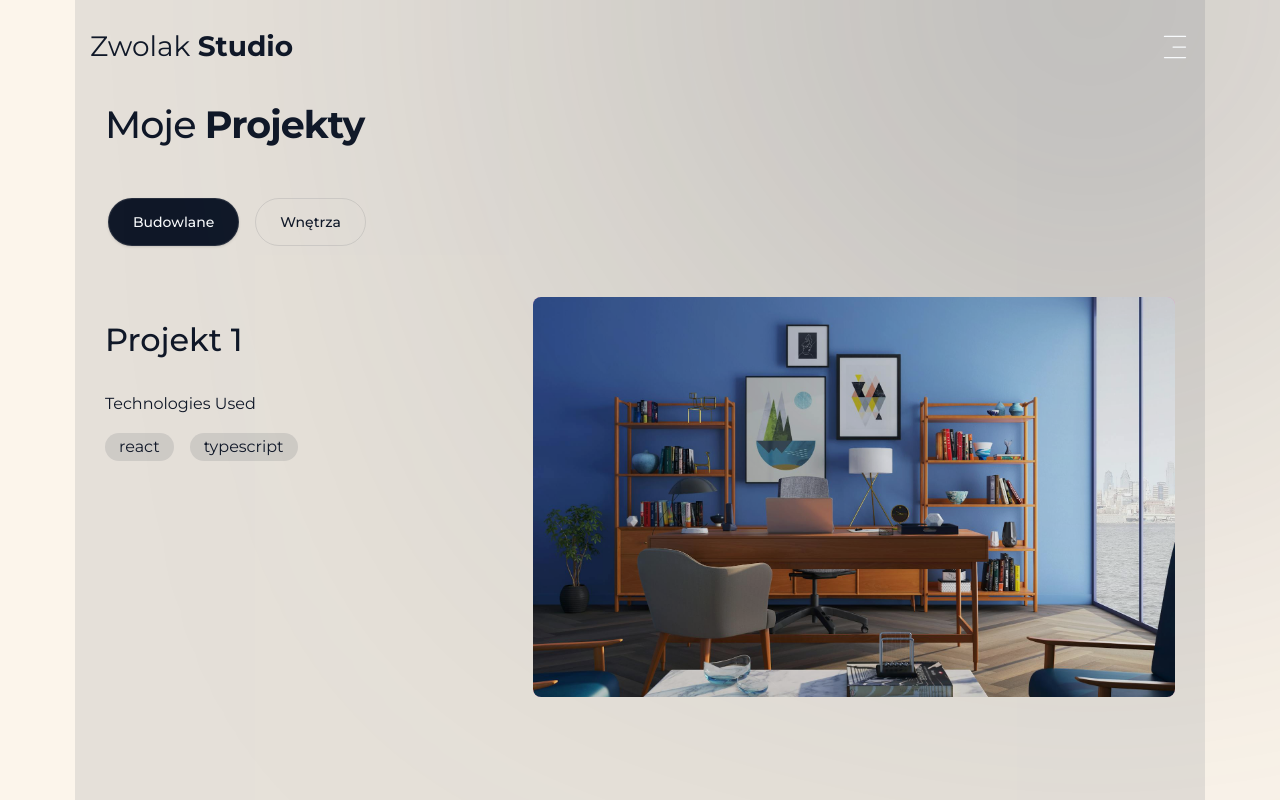
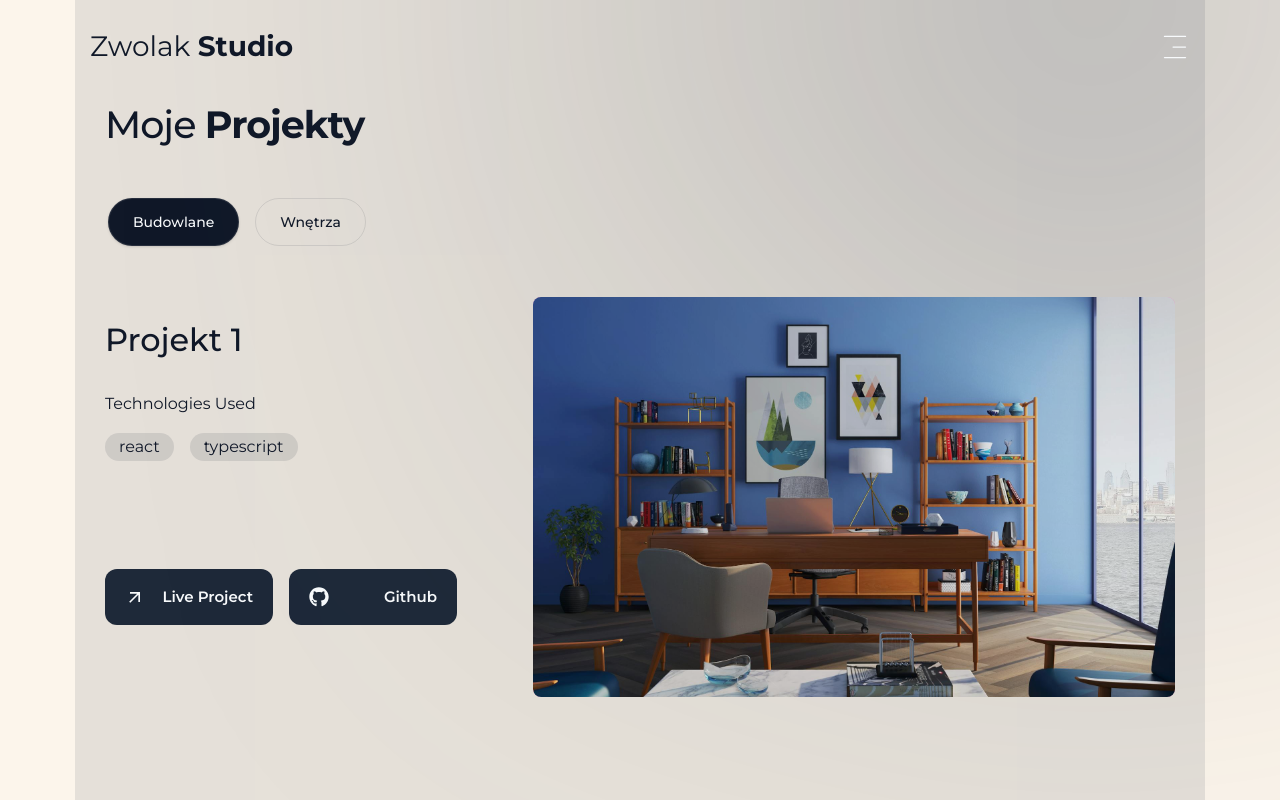
Before and after one commit to misiek869/zowlak_studio_website, a Next.js app: page /work in a window 1280 px wide. Shown: the top 800 px of the page. Built offline with nearby package versions, Linux system fonts and the light colour scheme.

Commit message:
install tailwind scrollbar

```diff
--- a/app/work/page.tsx
+++ b/app/work/page.tsx
@@ -8,7 +8,7 @@ import 'swiper/css/pagination'
 import { Tabs, TabsContent, TabsList, TabsTrigger } from '@/components/ui/tabs'
 import Link from 'next/link'
 import Image from 'next/image'
-import { MdOutlineArrowOutward } from 'react-icons/md'
+import { MdArrowOutward, MdOutlineArrowOutward } from 'react-icons/md'
 import { FaGithub } from 'react-icons/fa'
 import { li } from 'framer-motion/client'
 
@@ -128,6 +128,21 @@ const WorkPage = () => {
 																	})}
 																</ul>
 															</div>
+															{/* buttons */}
+															<div className=' flex flex-col sm:flex-row gap-4 items-start'>
+																<Link href={item.link}>
+																	<button className='btn btn-sm btn-gray flex gap-2'>
+																		<MdArrowOutward className='text-xl' />
+																		<span>Live Project</span>
+																	</button>
+																</Link>
+																<Link href={item.github}>
+																	<button className='btn btn-sm btn-gray flex gap-2'>
+																		<FaGithub className='text-xl' />
+																		<span>Github</span>
+																	</button>
+																</Link>
+															</div>
 														</div>
 														<div className='w-full h-[200px] md:h-[400px] relative bg-pink-300 order-1 xl:order-none rounded-lg overflow-hidden'>
 															<Image
--- a/package.json
+++ b/package.json
@@ -24,7 +24,8 @@
     "react-icons": "^5.5.0",
     "react-type-animation": "^3.2.0",
     "swiper": "^11.2.8",
-    "tailwind-merge": "^3.3.0"
+    "tailwind-merge": "^3.3.0",
+    "tailwind-scrollbar": "^4.0.2"
   },
   "devDependencies": {
     "@eslint/eslintrc": "^3",
```
Also changed, not shown: 1 other file (tests, documents, lock files or other folders).
